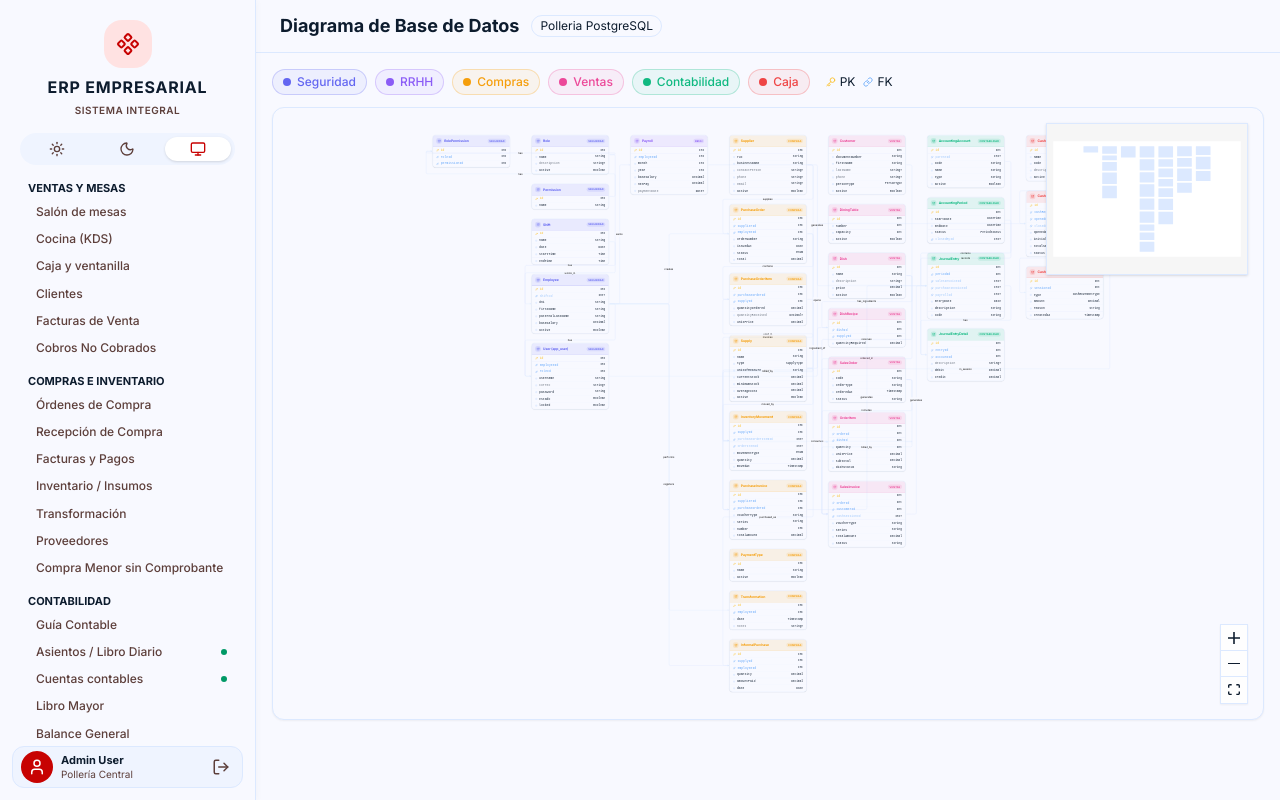
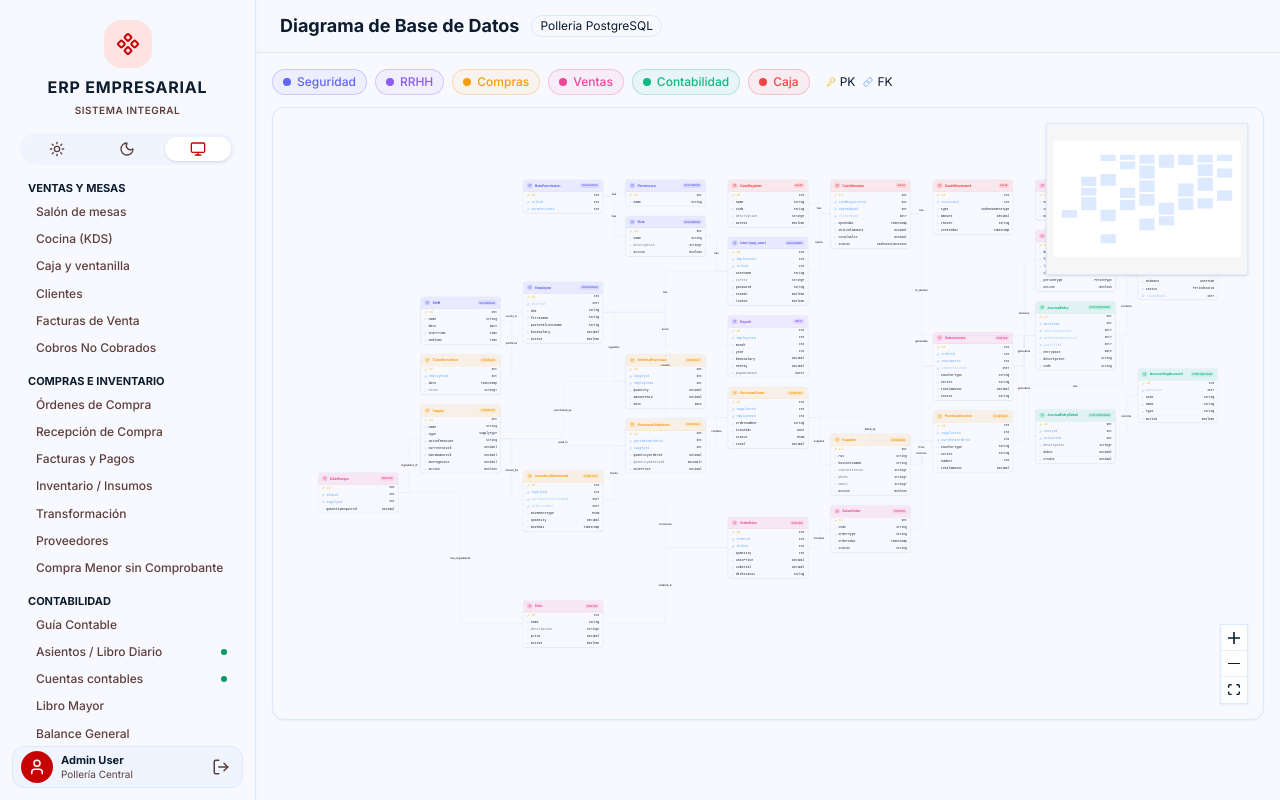
Before and after one commit to Cesar-Sanchez-sof/Polleria, a Next.js app: page /db-diagram in a window 1280 px wide. Built offline with nearby package versions, Linux system fonts and the light colour scheme.

Commit message:
refactor: db diagram part 2

```diff
--- a/app/db-diagram/db-diagram.tsx
+++ b/app/db-diagram/db-diagram.tsx
@@ -41,6 +41,8 @@ interface RelationDef {
 	source: string;
 	target: string;
 	label?: string;
+	sourceHandle?: string;
+	targetHandle?: string;
 }
 
 type EntityNodeData = EntityDef & Record<string, unknown>;
@@ -376,50 +378,53 @@ const ENTITIES: EntityDef[] = [
 ];
 
 const RELATIONS: RelationDef[] = [
-	{ id: 're-rp-role', source: 'Role', target: 'RolePermission', label: 'has' },
-	{ id: 're-rp-perm', source: 'Permission', target: 'RolePermission', label: 'has' },
+	{ id: 're-rp-role', source: 'RolePermission', target: 'Role', label: 'has' }, //sourceHandle: 'AccountingPeriod-right', targetHandle: 'JournalEntry-left', },
+	{ id: 're-rp-perm', source: 'RolePermission', target: 'Permission', label: 'has' },
 	{ id: 're-user-role', source: 'Role', target: 'User', label: 'has' },
 	{ id: 're-user-emp', source: 'Employee', target: 'User', label: 'has' },
 	{ id: 're-emp-shift', source: 'Shift', target: 'Employee', label: 'works_in' },
 	{ id: 're-payroll-emp', source: 'Employee', target: 'Payroll', label: 'earns' },
-	{ id: 're-po-supplier', source: 'Supplier', target: 'PurchaseOrder', label: 'supplies' },
+	{ id: 're-po-supplier', source: 'PurchaseOrder', target: 'Supplier', label: 'supplies' },
 	{ id: 're-po-emp', source: 'Employee', target: 'PurchaseOrder', label: 'creates' },
-	{ id: 're-poi-po', source: 'PurchaseOrder', target: 'PurchaseOrderItem', label: 'contains' },
+	{ id: 're-poi-po', source: 'PurchaseOrderItem', target: 'PurchaseOrder', label: 'contains' },
 	{ id: 're-poi-supply', source: 'Supply', target: 'PurchaseOrderItem', label: 'used_in' },
 	{ id: 're-inv-supply', source: 'Supply', target: 'InventoryMovement', label: 'moved_by' },
-	{ id: 're-inv-poi', source: 'PurchaseOrderItem', target: 'InventoryMovement', label: 'tracks' },
+	{ id: 're-inv-poi', source: 'InventoryMovement', target: 'PurchaseOrderItem', label: 'tracks' },
 	{ id: 're-pinv-supplier', source: 'Supplier', target: 'PurchaseInvoice', label: 'invoices' },
 	{ id: 're-pinv-po', source: 'PurchaseOrder', target: 'PurchaseInvoice', label: 'billed_by' },
-	{ id: 're-transf-emp', source: 'Employee', target: 'Transformation', label: 'performs' },
+	{ id: 're-emp-transf', source: 'Transformation', target: 'Employee', label: 'performs' },
 	{ id: 're-inf-supply', source: 'Supply', target: 'InformalPurchase', label: 'purchased_as' },
 	{ id: 're-inf-emp', source: 'Employee', target: 'InformalPurchase', label: 'registers' },
-	{ id: 're-recipe-dish', source: 'Dish', target: 'DishRecipe', label: 'has_ingredients' },
-	{ id: 're-recipe-supply', source: 'Supply', target: 'DishRecipe', label: 'ingredient_of' },
-	{ id: 're-oi-order', source: 'SalesOrder', target: 'OrderItem', label: 'includes' },
+	{ id: 're-recipe-dish', source: 'DishRecipe', target: 'Dish', label: 'has_ingredients' },
+	{ id: 're-recipe-supply', source: 'DishRecipe', target: 'Supply', label: 'ingredient_of' },
+	{ id: 're-oi-order', source: 'OrderItem', target: 'SalesOrder', label: 'includes' },
 	{ id: 're-oi-dish', source: 'Dish', target: 'OrderItem', label: 'ordered_in' },
-	{ id: 're-inv-oi', source: 'OrderItem', target: 'InventoryMovement', label: 'consumes' },
-	{ id: 're-sinv-order', source: 'SalesOrder', target: 'SalesInvoice', label: 'billed_by' },
-	{ id: 're-sinv-customer', source: 'Customer', target: 'SalesInvoice', label: 'receives' },
+	{ id: 're-inv-oi', source: 'InventoryMovement', target: 'OrderItem', label: 'consumes' },
+	{ id: 're-sinv-order', source: 'SalesOrder', target: 'SalesInvoice', label: 'from' },
+	{ id: 're-sinv-customer', source: 'SalesInvoice', target: 'Customer', label: 'receives' },
 	{ id: 're-sinv-session', source: 'CashSession', target: 'SalesInvoice', label: 'in_session' },
-	{ id: 're-je-period', source: 'AccountingPeriod', target: 'JournalEntry', label: 'contains' },
+	{ id: 're-je-period', source: 'JournalEntry', target: 'AccountingPeriod', label: 'contains' },
 	{ id: 're-je-sinv', source: 'SalesInvoice', target: 'JournalEntry', label: 'generates' },
 	{ id: 're-je-pinv', source: 'PurchaseInvoice', target: 'JournalEntry', label: 'generates' },
 	{ id: 're-je-payroll', source: 'Payroll', target: 'JournalEntry', label: 'generates' },
 	{ id: 're-jed-je', source: 'JournalEntry', target: 'JournalEntryDetail', label: 'has' },
-	{ id: 're-jed-acc', source: 'AccountingAccount', target: 'JournalEntryDetail', label: 'records' },
+	{ id: 're-jed-acc', source: 'JournalEntryDetail', target: 'AccountingAccount', label: 'records' },
 	{ id: 're-session-reg', source: 'CashRegister', target: 'CashSession', label: 'has' },
 	{ id: 're-session-open', source: 'User', target: 'CashSession', label: 'opens' },
 	{ id: 're-movement-session', source: 'CashSession', target: 'CashMovement', label: 'has' },
 ];
 
 const MODULE_LAYOUT: Record<string, { col: number; rows: string[] }> = {
-	S: { col: -1, rows: ['RolePermission'] },
-	Seguridad: { col: 0, rows: ['Role', 'Permission', 'Shift', 'Employee', 'User'] },
-	RRHH: { col: 1, rows: ['Payroll'] },
-	Compras: { col: 2, rows: ['Supplier', 'PurchaseOrder', 'PurchaseOrderItem', 'Supply', 'InventoryMovement', 'PurchaseInvoice', 'PaymentType', 'Transformation', 'InformalPurchase'] },
-	Ventas: { col: 3, rows: ['Customer', 'DiningTable', 'Dish', 'DishRecipe', 'SalesOrder', 'OrderItem', 'SalesInvoice'] },
-	Contabilidad: { col: 4, rows: ['AccountingAccount', 'AccountingPeriod', 'JournalEntry', 'JournalEntryDetail'] },
-	Caja: { col: 5, rows: ['CashRegister', 'CashSession', 'CashMovement'] },
+	S1: { col: -3, rows: ['__SPACER__', '__SPACER__', '__SPACER__', '__SPACER__', '__SPACER__', '__SPACER__', '__SPACER__', '__SPACER__', '__SPACER__', '__SPACER__', 'DishRecipe'] },
+	S2: { col: -2, rows: ['__SPACER__', '__SPACER__', '__SPACER__', '__SPACER__', 'Shift', 'Transformation', 'Supply',] },
+	S: { col: -1, rows: ['RolePermission', '__SPACER__', '__SPACER__', 'Employee', '__SPACER__', '__SPACER__', '__SPACER__', '__SPACER__', 'InventoryMovement', '__SPACER__', '__SPACER__', 'Dish'] },
+	Seguridad: { col: 0, rows: ['Permission', 'Role', '__SPACER__', '__SPACER__', '__SPACER__', 'InformalPurchase', 'PurchaseOrderItem',] },
+	RRHH: { col: 1, rows: ['CashRegister', 'User', 'Payroll', 'PurchaseOrder', '__SPACER__', '__SPACER__', 'OrderItem',] },
+	Compras: { col: 2, rows: ['CashSession', '__SPACER__', '__SPACER__', '__SPACER__', '__SPACER__', '__SPACER__', '__SPACER__', 'Supplier', 'SalesOrder'] },
+	Ventas: { col: 3, rows: ['CashMovement', '__SPACER__', '__SPACER__', '__SPACER__', 'SalesInvoice', 'PurchaseInvoice'] },
+	Contabilidad: { col: 4, rows: ['DiningTable', 'Customer', 'JournalEntry', '__SPACER__', 'JournalEntryDetail',] },
+	Caja: { col: 5, rows: ['PaymentType', '__SPACER__', 'AccountingPeriod', '__SPACER__', '__SPACER__', 'AccountingAccount'] },
+	C3: { col: 6, rows: [''] }
 };
 
 const MODULE_COLORS: Record<string, string> = {
@@ -447,6 +452,11 @@ function buildInitialNodes(): EntityNode[] {
 	for (const [, layout] of Object.entries(MODULE_LAYOUT)) {
 		let y = ROW_START;
 		for (const entityId of layout.rows) {
+			if (entityId === '__SPACER__') {
+				y += 100;
+				continue;
+			}
+
 			const entity = ENTITIES.find((e) => e.id === entityId);
 			if (!entity) continue;
 			nodes.push({
@@ -610,7 +620,7 @@ export function DbDiagram() {
 						<Controls
 							position="bottom-right"
 							showInteractive={false}
-							className="!border !border-border !bg-surface-raised !shadow-xs [&>button]:!border-border [&>button]:!bg-surface-raised [&>button]:!text-text [&>button:hover]:!bg-surface"
+							className="border! border-border! bg-surface-raised! !shadow-xs [&>button]:!bg-surface-raised [&>button]:!text-text [&>button:hover]:!bg-surface"
 						/>
 						<MiniMap
 							position="top-right"
@@ -620,7 +630,7 @@ export function DbDiagram() {
 							maskStrokeWidth={1.5}
 							nodeColor={() => 'var(--color-border)'}
 							nodeStrokeColor="transparent"
-							className="!border !border-border !bg-surface-raised !shadow-sm"
+							className="!border border-border! !bg-surface-raised !shadow-sm"
 						/>
 					</ReactFlow>
 				</ReactFlowProvider>
```
